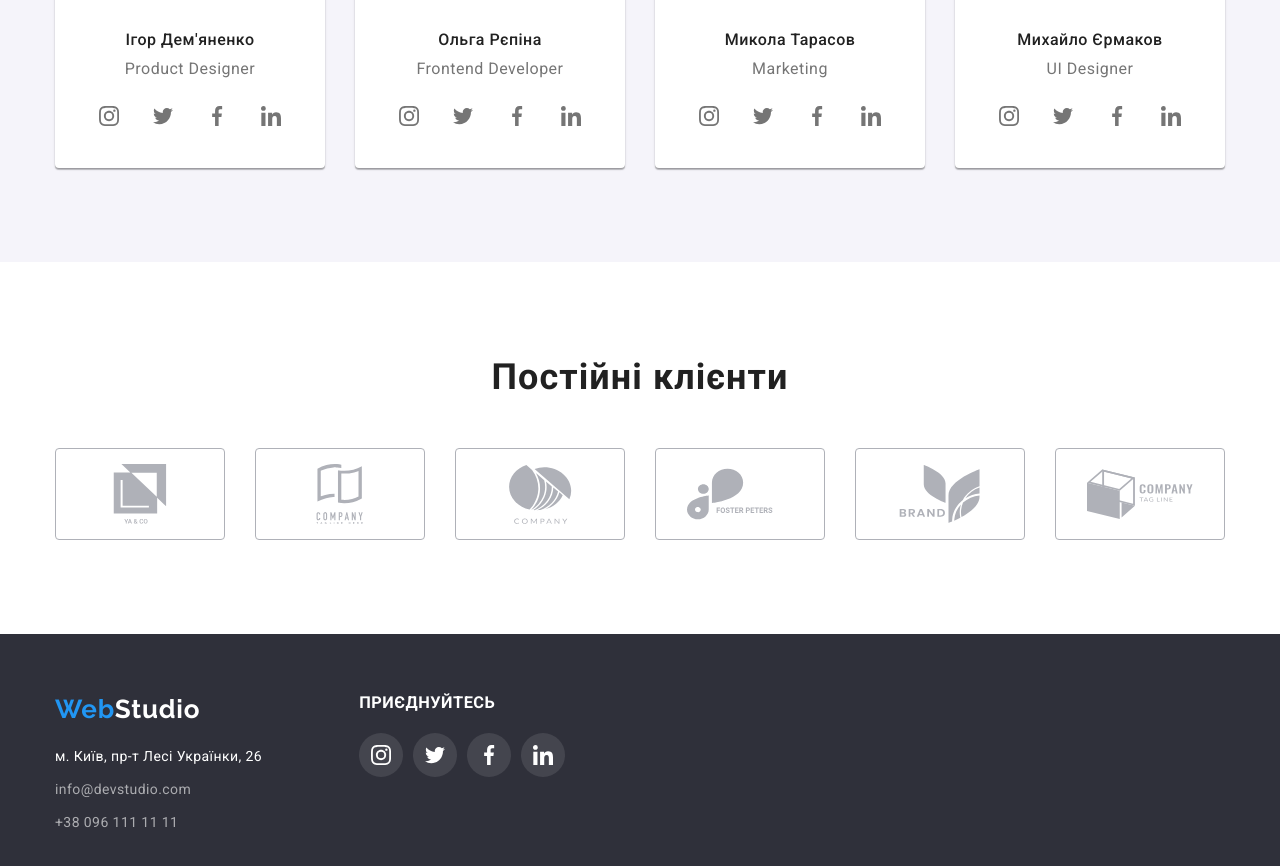
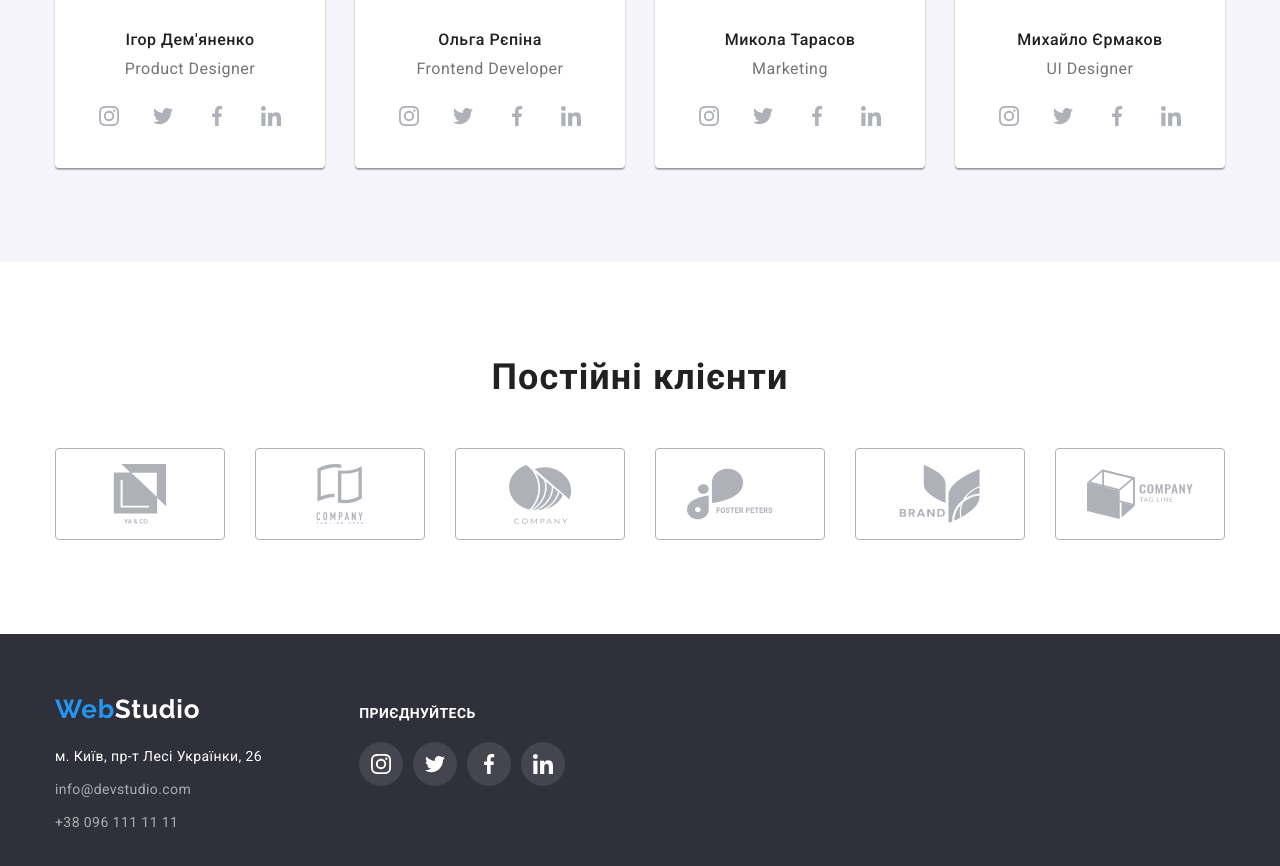
Before and after one commit to kovalovaanastasiia/goit-markup-hw-05, a plain HTML site: page index.html in a window 1280 px wide. Shown: the part 2038-2904 px from the top of the page. Drawn offline with nearby package versions, Linux system fonts and the light colour scheme.

Commit message:
bugs have been fixed

```diff
--- a/css/styles.css
+++ b/css/styles.css
@@ -390,7 +390,7 @@ position: relative;
 
     border-radius: 50%;
     box-shadow: none;
-    fill: var(--secondary-text-color);
+    fill: var(--client-color);
     background-color: var(--secondary-color);
 }
 
@@ -516,6 +516,7 @@ position: relative;
 }
 .footer-container {
     display: flex;
+    align-items: baseline;
 }
 .footer-social-links {
     margin-left: 70px;
@@ -669,24 +670,22 @@ position: relative;
     transition: transform 250ms cubic-bezier(0.4, 0, 0.2, 1);
     overflow: hidden;
 }
-  .project-list .item:hover .overlay {
+
+.project-link:focus .overlay,
+.project-link:hover .overlay {
     transform: translatey(0);
-  }
-
+}
 .project-list {
     display: flex;
     flex-wrap: wrap;
 }
 
 .project-link{
-    /* position: relative; */
     display: block;
     text-decoration: none;
     color: var(--main-color);
+}
 
-    /* overflow: hidden;
-    transition: box-shadow 250ms cubic-bezier(0.4, 0, 0.2, 1); */
-}
 .project-link:hover,
 .project-link:focus {
     box-shadow: 0px 1px 1px rgba(0, 0, 0, 0.12), 0px 4px 4px rgba(0, 0, 0, 0.06), 1px 4px 6px rgba(0, 0, 0, 0.16);
--- a/index.html
+++ b/index.html
@@ -324,7 +324,7 @@
         </address>
     </div>
             <div class="footer-social-links">
-                <h3 class="join">ПРИЄДНУЙТЕСЬ</h3>
+                <p class="join">ПРИЄДНУЙТЕСЬ</p>
                 <ul class="social-links-list">
                     <li class="social-link">
                         <a class="footer-item" href="#" target="_blank">
```
